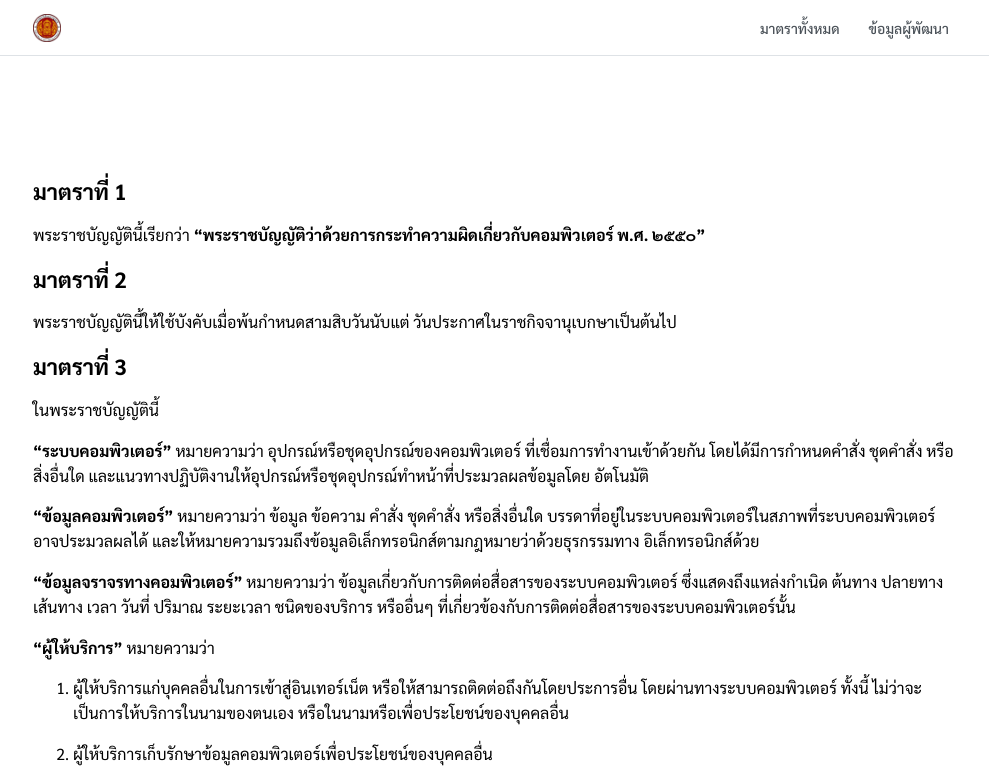
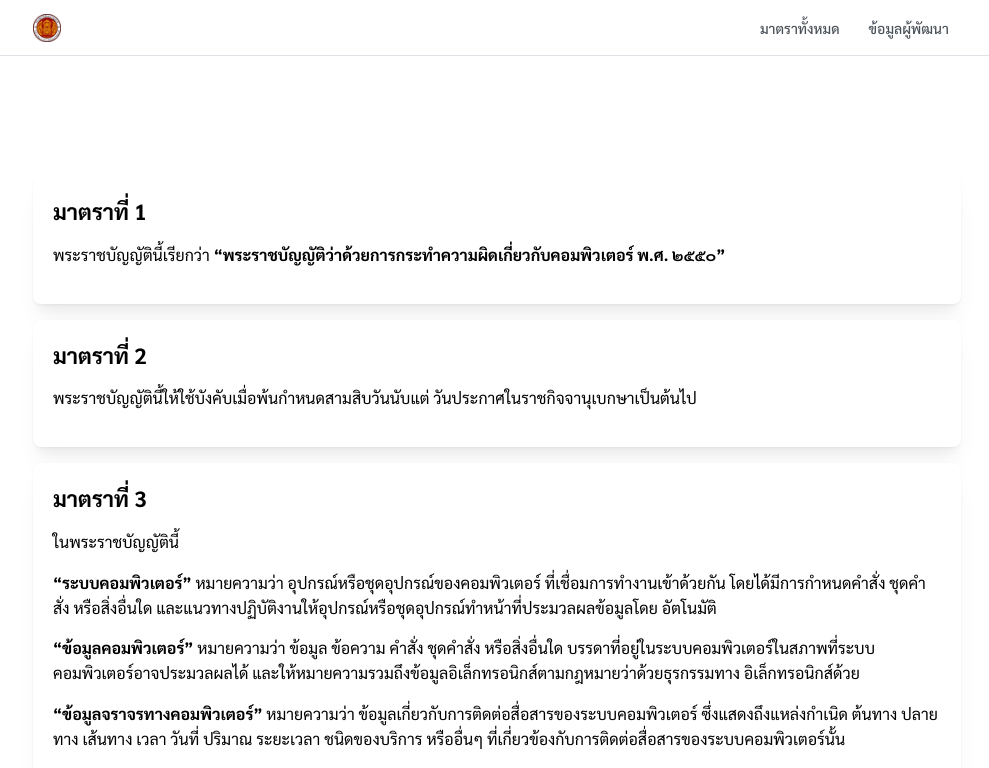
Before and after one commit to iwindd/svc-digital-safe, a Next.js app: page / in a window 1280 px wide. Shown: the top 768 px of the page, without its empty margins (143-1132 px from the left). Built offline with nearby package versions, Linux system fonts and the light colour scheme.

Commit message:
feat: cards

```diff
--- a/src/app/components/Section/index.tsx
+++ b/src/app/components/Section/index.tsx
@@ -1,26 +1,23 @@
-import React from 'react'
-import ReactMarkdown from 'react-markdown'
-import { Stack, Title } from '@mantine/core'
-import remarkGfm from 'remark-gfm'
-import { Section } from '@/data/sections'
+import React from "react";
+import ReactMarkdown from "react-markdown";
+import { Card, Text, Title, Transition } from "@mantine/core";
+import remarkGfm from "remark-gfm";
+import { Section } from "@/data/sections";
 
-interface SectionProps{
-  section: Section,
-  number: number
+interface SectionProps {
+  section: Section;
+  number: number;
 }
 
-const Section = ({ section, number } : SectionProps) => {
+const Section = ({ section, number }: SectionProps) => {
   return (
-    <>
+    <Card shadow="md" padding="lg" radius="md">
       <Title order={3}>มาตราที่ {number}</Title>
       <div>
-        <ReactMarkdown
-          children={section.text}
-          remarkPlugins={[remarkGfm]}
-        />
+        <ReactMarkdown children={section.text} remarkPlugins={[remarkGfm]} />
       </div>
-    </>
-  )
-}
+    </Card>
+  );
+};
 
-export default Section
+export default Section;
--- a/src/app/page.tsx
+++ b/src/app/page.tsx
@@ -1,4 +1,4 @@
-import { Container } from "@mantine/core";
+import { Container, Stack } from "@mantine/core";
 import { getSections } from "@/lib/section";
 import Section from './components/Section';
 
@@ -7,9 +7,11 @@ export default function Home() {
 
   return (
     <Container>
-      {sections.map((section, index) => (
-        <Section key={section.id} section={section} number={index+1}/>
-      ))}
+      <Stack>
+        {sections.map((section, index) => (
+          <Section key={section.id} section={section} number={index+1}/>
+        ))}
+      </Stack>
     </Container>
   );
 }
```
